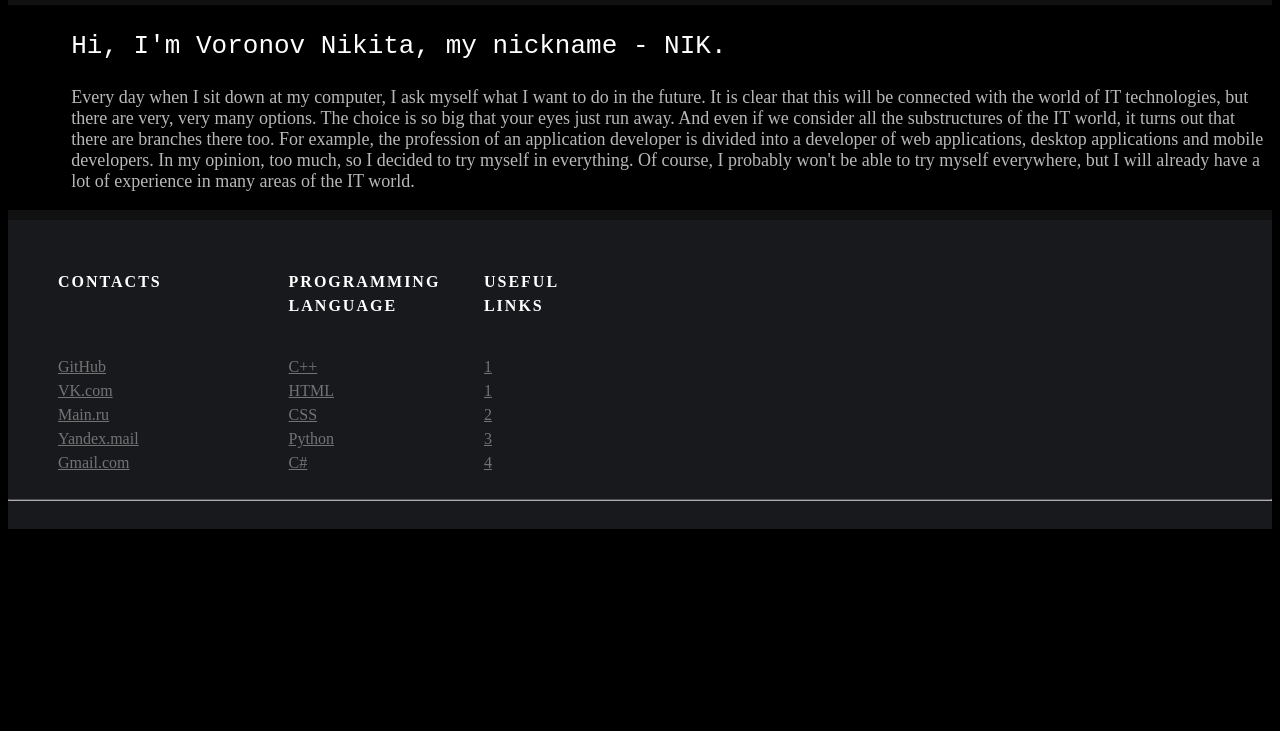
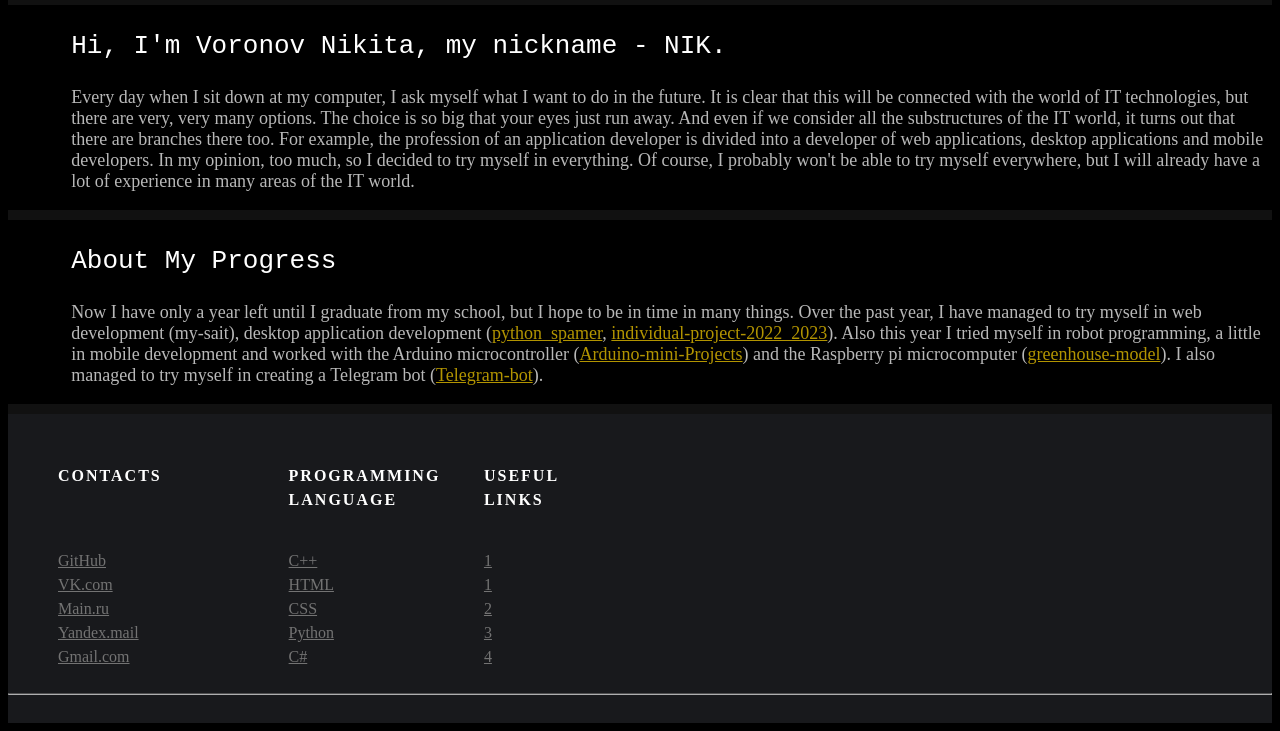
Before and after one commit to voronov-nikita/portfolio, a plain HTML site: page index.html in a window 1280 px wide. Shown: the part 717-1448 px from the top of the page. Before the commit the page ends 1254 px from the top, so only its background shows below. Drawn offline with Linux system fonts and the light colour scheme; a web font is replaced by a local one.

Commit message:
more-info

```diff
--- a/css/main.css
+++ b/css/main.css
@@ -15,6 +15,10 @@ body{
 .header-links{
 	margin-right: 20px;
 	color:rgb(125, 125, 125);
+}
+
+.about-link{
+	color:rgb(178, 148, 0);
 }
 
 header{
@@ -57,5 +61,4 @@ header{
 	width: auto;
 	height: 10px;
 	left:0%;
-
 }
--- a/index.html
+++ b/index.html
@@ -52,6 +52,24 @@
 
     <div class="line-split"></div>
 
+    <div>
+        <div class="about-info">
+            <p>About My Progress</p>
+            <p class="main-about-text">Now I have only a year left until I graduate from my school,
+                 but I hope to be in time in many things. Over the past year,
+                  I have managed to try myself in web development (my-sait),
+                   desktop application development (<a class="about-link" href="https://github.com/voronov-nikita/python_spamer">python_spamer</a>,
+                   <a class="about-link" href="https://github.com/voronov-nikita/individual-project-2022_2023">individual-project-2022_2023</a>).
+                   Also this year I tried myself in robot programming,
+                   a little in mobile development and worked with
+                   the Arduino microcontroller (<a class="about-link" href="https://github.com/voronov-nikita/Arduino-mini-Projects">Arduino-mini-Projects</a>)
+                   and the Raspberry pi microcomputer (<a class="about-link" href="https://github.com/voronov-nikita/greenhouse-model">greenhouse-model</a>).
+                 I also managed to try myself in creating a Telegram bot (<a class="about-link" href="https://github.com/voronov-nikita/Telegram-bot">Telegram-bot</a>).</p>
+        </div>
+    </div>
+
+    <div class="line-split"></div>
+
     <footer class="site-footer">
         <div class="container">
             <div class="row">
```
